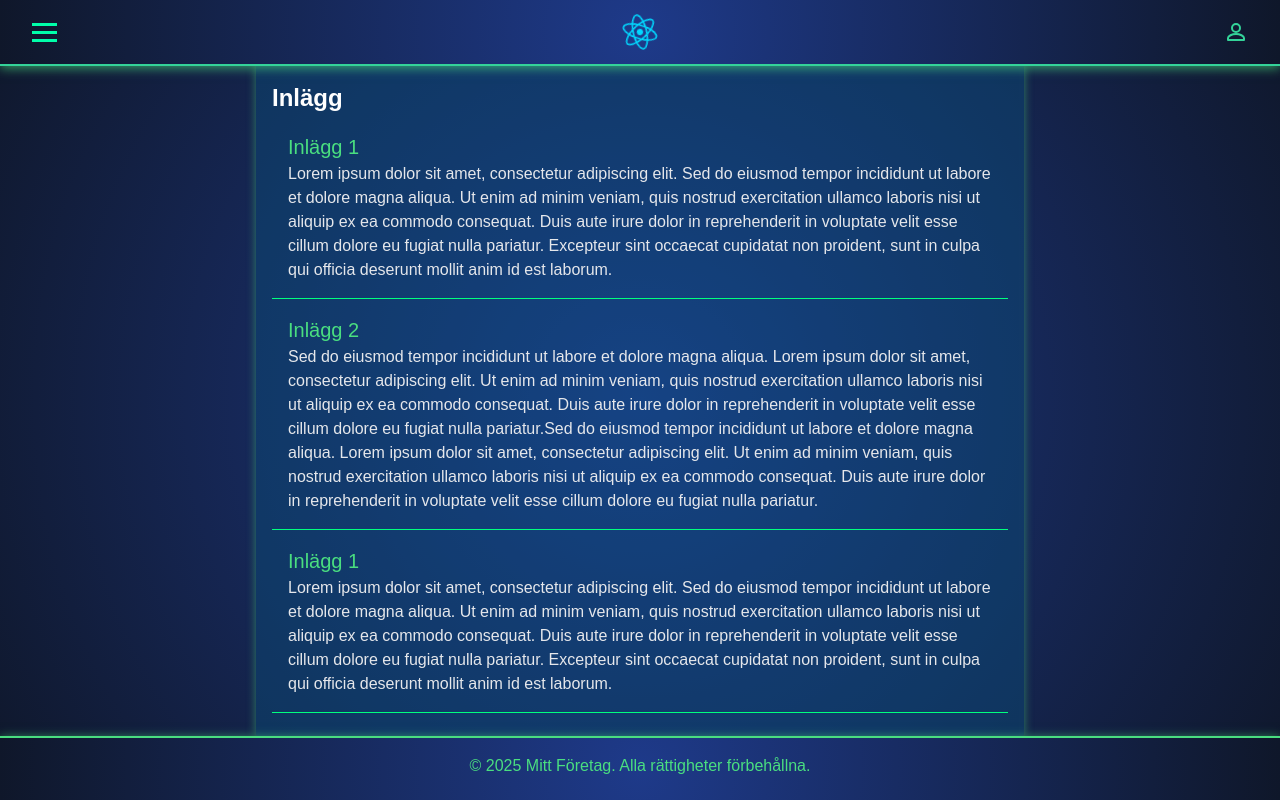
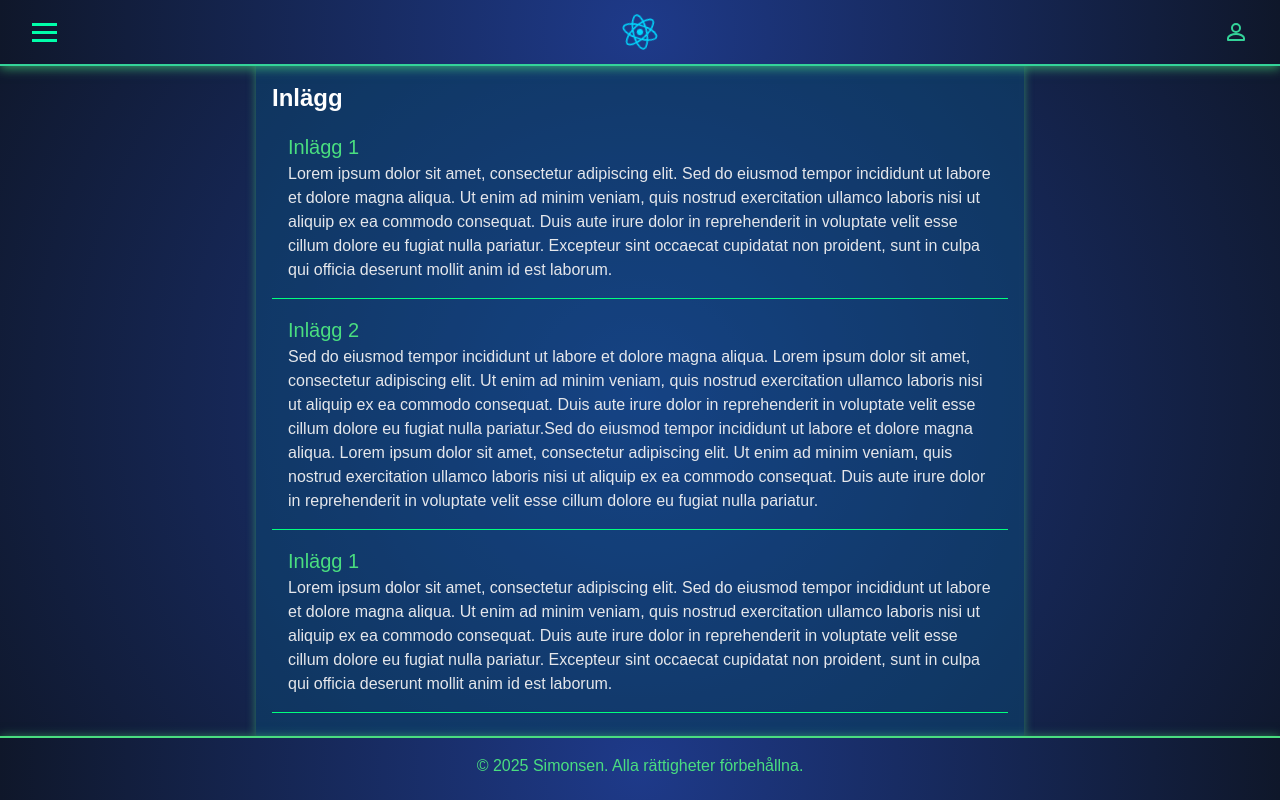
Before and after one commit to Tomshi-123/TestprojectReact2, a React (Vite) app: page / in a window 1280 px wide. Built offline with nearby package versions, Linux system fonts and the light colour scheme.

Commit message:
simonsen

```diff
--- a/src/components/Footer.jsx
+++ b/src/components/Footer.jsx
@@ -3,7 +3,7 @@ import styles from './Footer.module.css';
 function Footer() {
   return (
     <footer className={styles.customFooter}>
-      <p className={styles.footerText}>© 2025 Mitt Företag. Alla rättigheter förbehållna.</p>
+      <p className={styles.footerText}>© 2025 Simonsen. Alla rättigheter förbehållna.</p>
     </footer>
   );
 }
```
